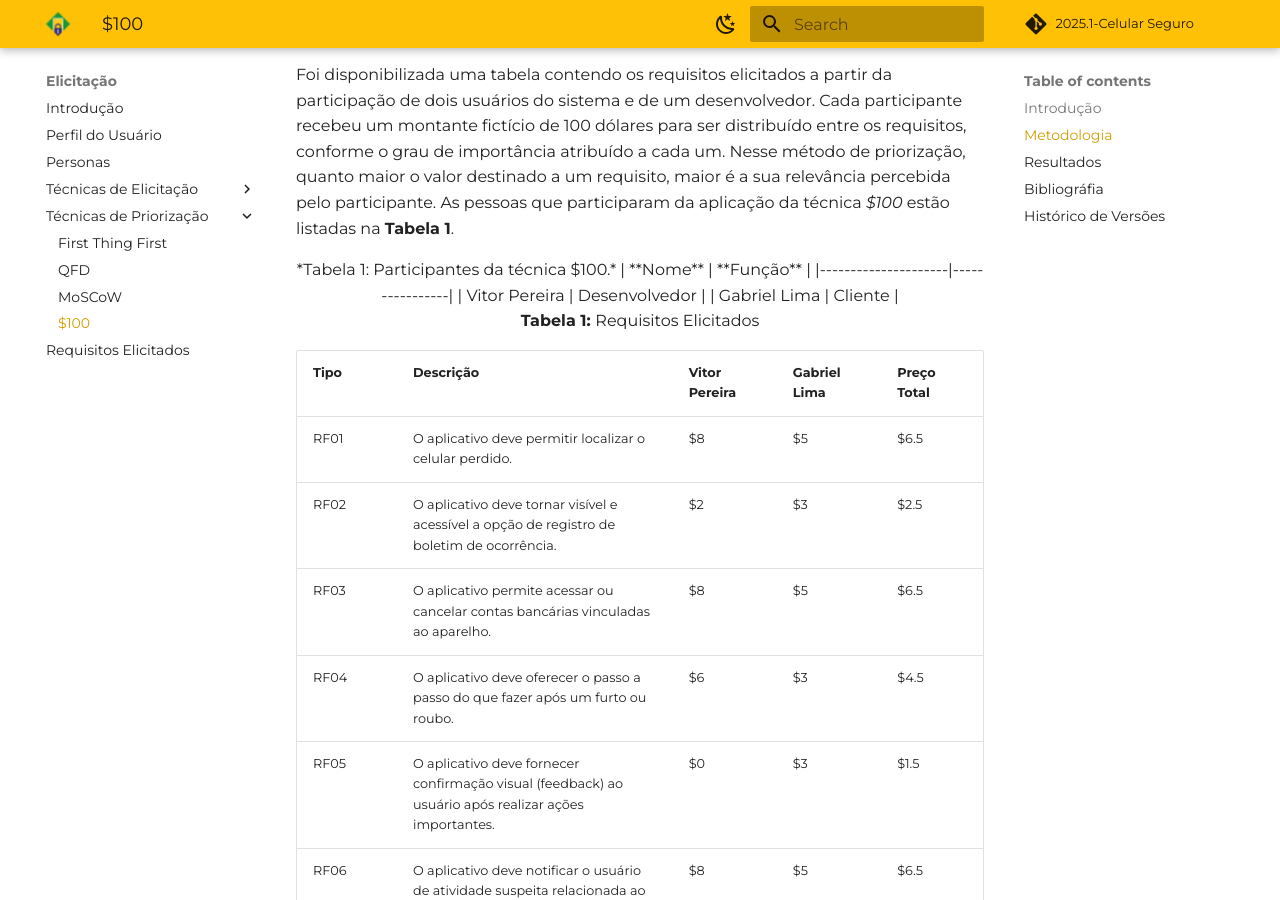
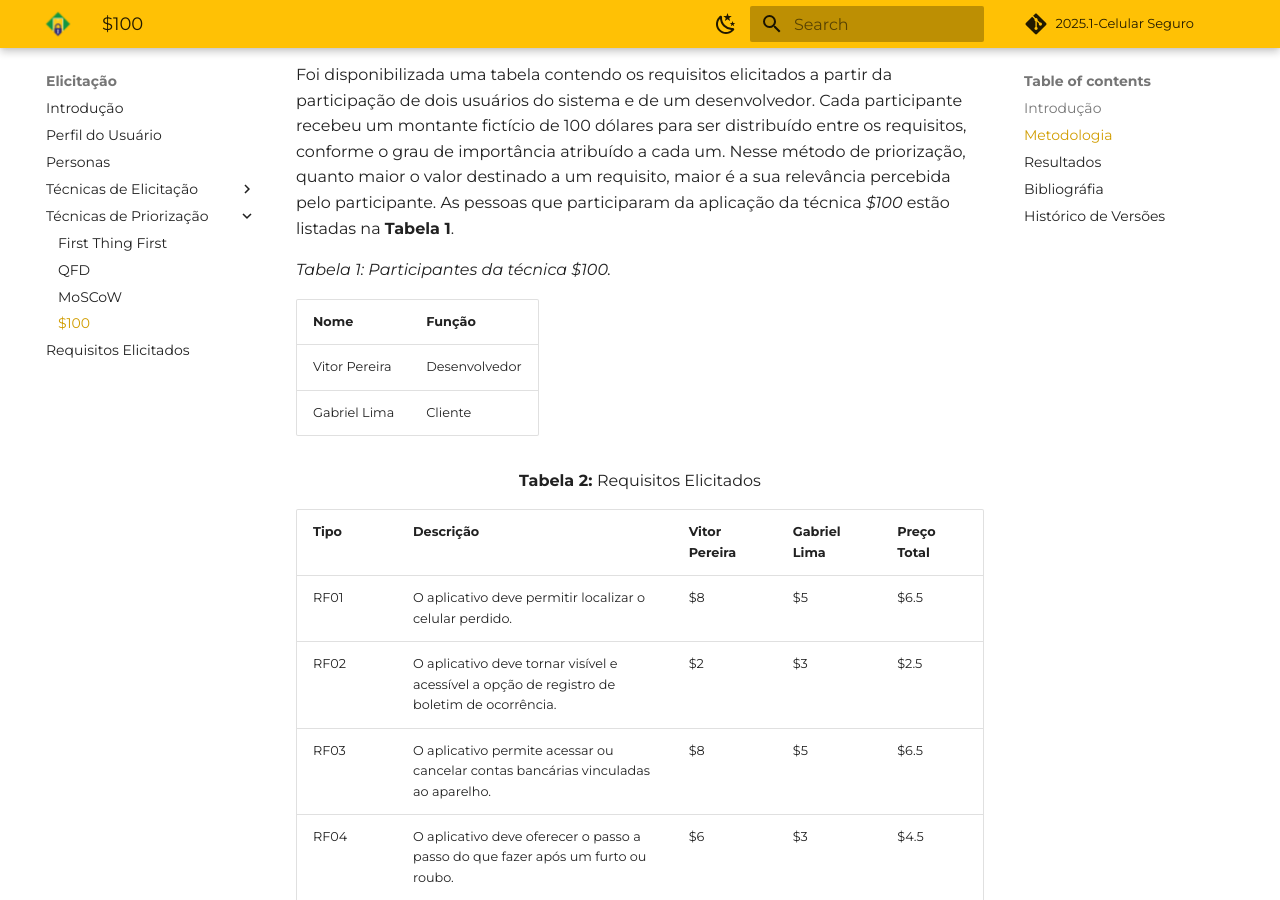
Before and after one commit to Requisitos-de-Software/2025.1-CelularSeguro, an MkDocs documentation site: the page built from Docs/documento-elicitacao/100.md, in a window 1280 px wide and 900 px high, scrolled down 580 px. Built offline with MkDocs 1.6.1 and Material for MkDocs 9.7.7, drawn with Linux system fonts in a browser that asks for light colours; comment, search, counter and statistics services are not loaded.

Commit message:
feature: page 100 feita

```diff
--- a/Docs/documento-elicitacao/100.md
+++ b/Docs/documento-elicitacao/100.md
@@ -8,7 +8,6 @@ Em projetos com recursos limitados, priorizar corretamente os requisitos é esse
 Foi disponibilizada uma tabela contendo os requisitos elicitados a partir da participação de dois usuários do sistema e de um desenvolvedor. Cada participante recebeu um montante fictício de 100 dólares para ser distribuído entre os requisitos, conforme o grau de importância atribuído a cada um. Nesse método de priorização, quanto maior o valor destinado a um requisito, maior é a sua relevância percebida pelo participante.
 As pessoas que participaram da aplicação da técnica _$100_ estão listadas na **Tabela 1**.
 
-<center>
 
 *Tabela 1: Participantes da técnica $100.*
 
@@ -18,10 +17,7 @@ As pessoas que participaram da aplicação da técnica _$100_ estão listadas na
 | Gabriel Lima        | Cliente        |
 
 
-</center>
-
-
-<center><b>Tabela 1: </b> Requisitos Elicitados</center>
+<center><b>Tabela 2: </b> Requisitos Elicitados</center>
 
 | Tipo  | Descrição                                                                 | Vitor Pereira |  Gabriel Lima | Preço Total |
 |-----  |-------------------------------------------------------------------------| ------ | ---- | ---- |
```
